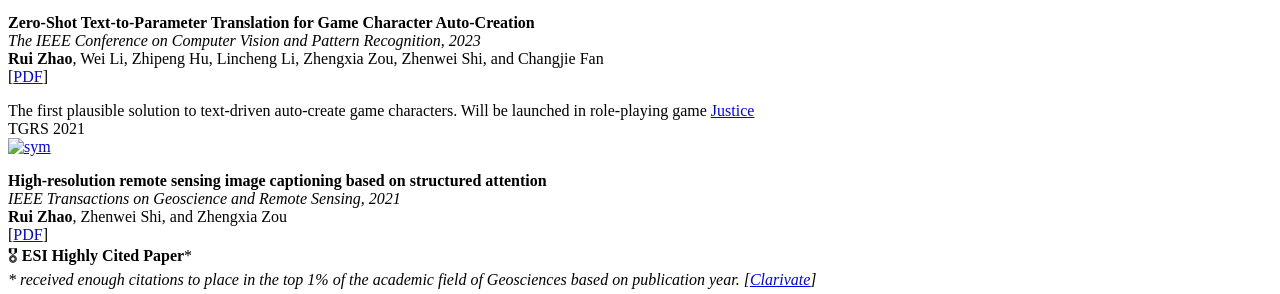
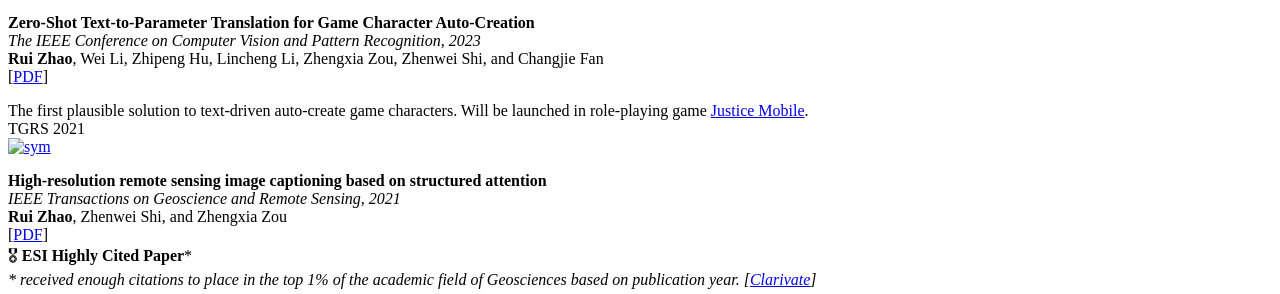
Before and after one commit to ruizhaocv/ruizhaocv.github.io, a Jekyll site: the page built from _pages/includes/pub.md, in a window 1280 px wide and 900 px high, scrolled down 444 px. Shown: the part 158-452 px from the top of the window. Built offline with Jekyll 4.4.1, drawn with Linux system fonts in a browser that asks for light colours; our own code applies the rules of GitHub Pages for plain Markdown files.

Commit message:
Update pub.md

```diff
--- a/_pages/includes/pub.md
+++ b/_pages/includes/pub.md
@@ -20,7 +20,7 @@ Google Scholar Citations:
 <b>Rui Zhao</b>, Wei Li, Zhipeng Hu, Lincheng Li, Zhengxia Zou, Zhenwei Shi, and Changjie Fan<br>
 [<a href="https://arxiv.org/abs/2303.01311">PDF</a>]<br>
 <div style="text-align: justify">
-The first plausible solution to text-driven auto-create game characters. Will be launched in role-playing game <a href="https://h.163.com/">Justice</a>
+The first plausible solution to text-driven auto-create game characters. Will be launched in role-playing game <a href="https://h.163.com/">Justice Mobile</a>.
 </div>
 </div>
 </div>
@@ -46,7 +46,7 @@ The first plausible solution to text-driven auto-create game characters. Will be
 <i>IEEE Transactions on Image Processing, 2022</i><br>
 Zhengxia Zou, <b>Rui Zhao</b>, Tianyang Shi, Shuang Qiu, and Zhenwei Shi<br>
 [<a href="https://levir.buaa.edu.cn/publications/SkyAR.pdf">PDF</a>][<a href="https://jiupinjia.github.io/skyar/">Page</a>]
-[[Github ![](https://img.shields.io/github/stars/jiupinjia/SkyAR?style=social)](https://github.com/jiupinjia/SkyAR)]
+[[Github ![](https://img.shields.io/github/stars/jiupinjia/SkyAR?style=social)](https://github.com/jiupinjia/SkyAR)]<br>
 <b>Featured apps: </b> <a href="https://wandb.ai/wandb/skyAR/reports/The-Sky-Is-In-Our-Grasp---VmlldzozMjY0NDI">Weights & Biases</a>, a ML developer tool with 100,000+ practitioners.<br>
 <b>Media coverage: </b> <a href="https://thenextweb.com/news/this-open-source-ai-tool-can-make-your-video-spectacular-with-sky-replacement-effects">[TNW] This open-source AI tool can make your video spectacular with...</a>, <a href="https://betterprogramming.pub/the-top-10-trending-machine-learning-projects-of-2020-d923bf31abb7">[Better Programming] The Top 10 Trending ML Projects of 2020</a>. <br>
 <div style="text-align: justify">
```
